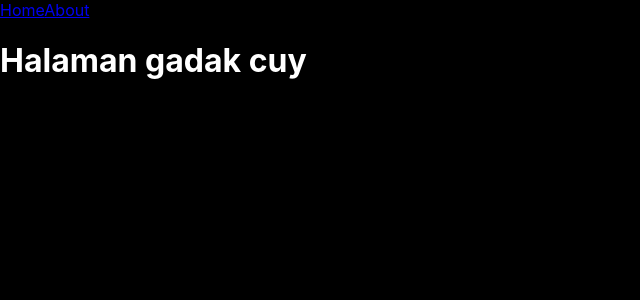
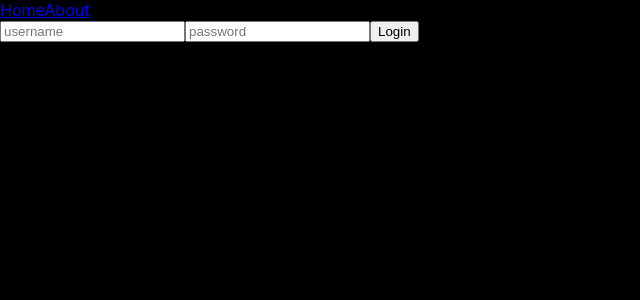
Before and after one commit to BrucelD14/learn-react, a React (Create React App) app in the folder tutorial-react-cra/: page /login in a window 1280 px wide. Shown: the top 300 px of the page, without its empty margins (0-640 px from the left). Built offline with nearby package versions, Linux system fonts and the light colour scheme.

Commit message:
add file Dashboard.js

```diff
--- a/tutorial-react-cra/src/App.js
+++ b/tutorial-react-cra/src/App.js
@@ -6,6 +6,7 @@ import AboutTeam from "./AboutTeam";
 import Blog from "./Blog";
 import BlogDetail from "./BlogDetail";
 import NotFound from "./NotFound";
+import Login from "./Login";
 
 
 function App() {
@@ -22,6 +23,7 @@ function App() {
         </Route>
         <Route path="blog" element={<Blog />} />
         <Route path="blog/:slug" element={<BlogDetail />} />
+        <Route path="login" element={<Login />} />
         <Route path="*" element={<NotFound />} />
       </Routes>
     </div>
--- /dev/null
+++ b/tutorial-react-cra/src/Dashboard.js
@@ -0,0 +1,3 @@
+export default function Dashboard() {
+    return
+}
--- a/tutorial-react-cra/src/Login.js
+++ b/tutorial-react-cra/src/Login.js
@@ -1,8 +1,22 @@
+import { useNavigate } from "react-router-dom";
+
 export default function Login() {
+    const navigate = useNavigate();
+
+    function loginHandler(event) {
+        event.preventDefault();
+    }
+
+    const checkLogin = true;
+    if(checkLogin) {
+        // redirect
+        navigate('/')
+    }
+
     return (
         <form onSubmit={loginHandler}>
-            <input type="text" name="username" />
-            <input type="password" name="password" />
+            <input type="text" name="username" placeholder="username" />
+            <input type="password" name="password" placeholder="password" />
             <button>Login</button>
         </form>
     )
```
